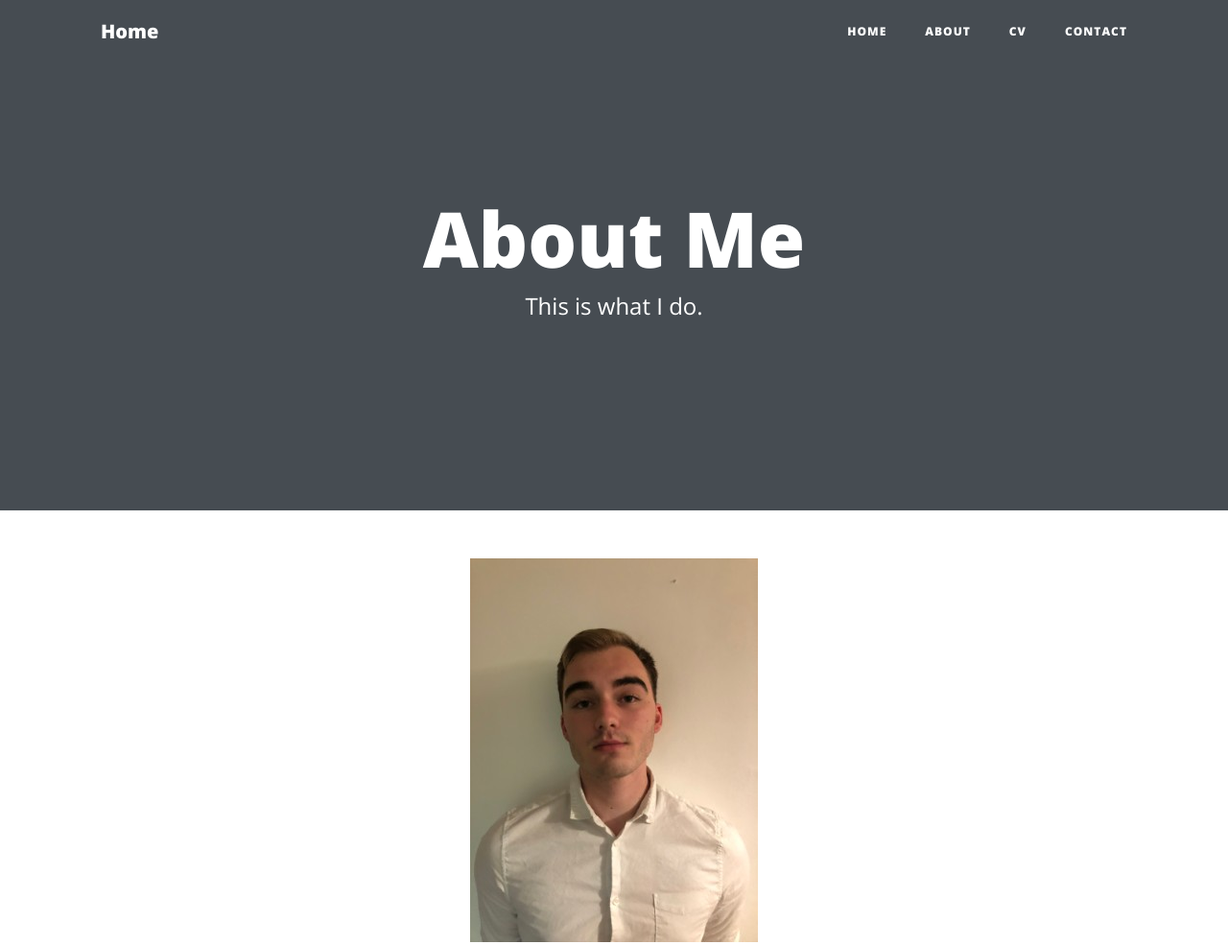
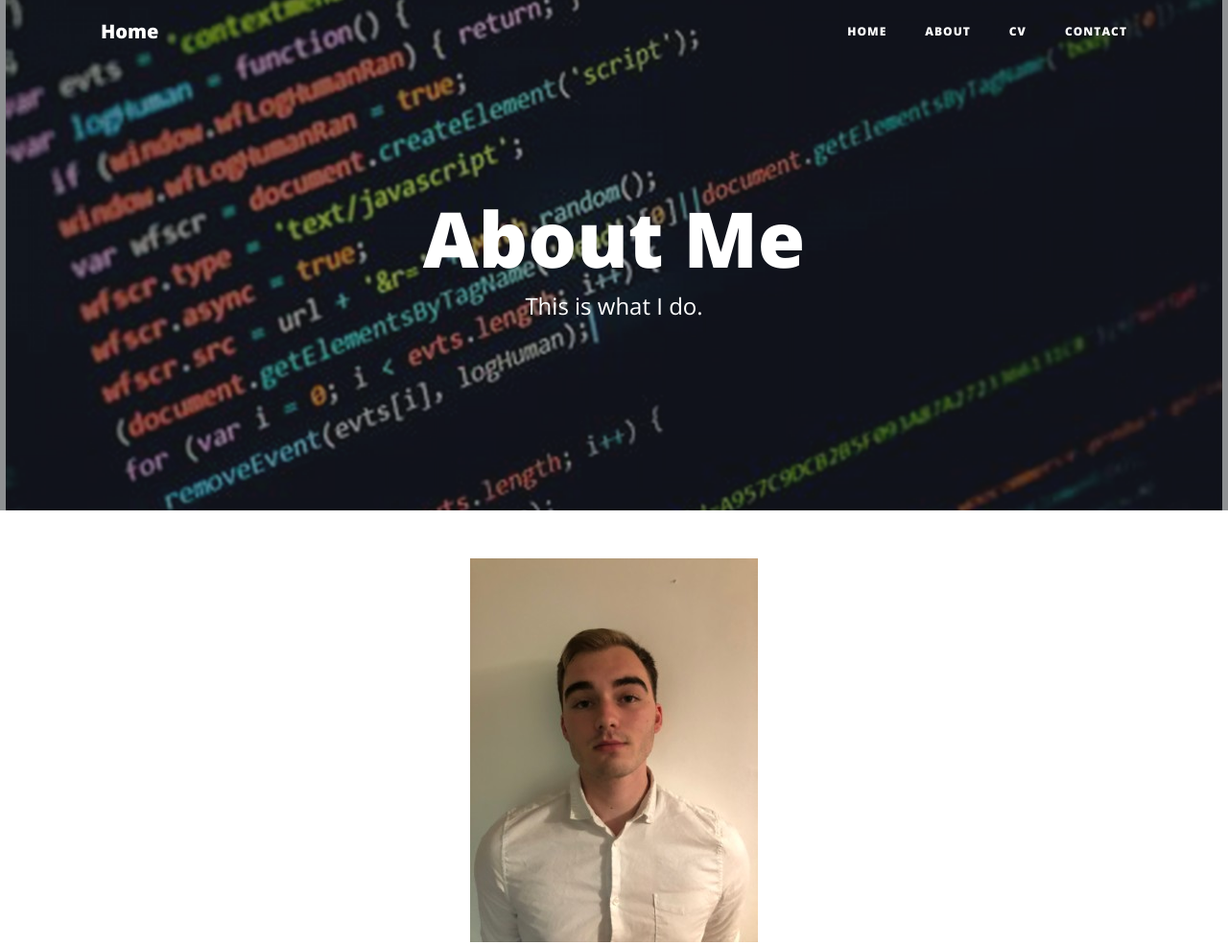
Before and after one commit to ChrisPayneHome/ChrisPayneHome.github.io, a plain HTML site: page html/about.html in a window 1280 px wide. Shown: the top 985 px of the page at 96% size. Drawn offline with nearby package versions, Linux system fonts and the light colour scheme; files whose address does not match are found by name.

Commit message:
Adding banner to about page

```diff
--- a/html/about.html
+++ b/html/about.html
@@ -35,7 +35,7 @@
             </div>
         </nav>
         <!-- Page Header-->
-        <header class="masthead" style="background-image: url('assets/img/about-bg.jpg')">
+        <header class="masthead" style="background-image: url('/images/code.jpg')">
             <div class="overlay"></div>
             <div class="container">
                 <div class="row">
```
Also changed, not shown: images/code.jpg (added).
